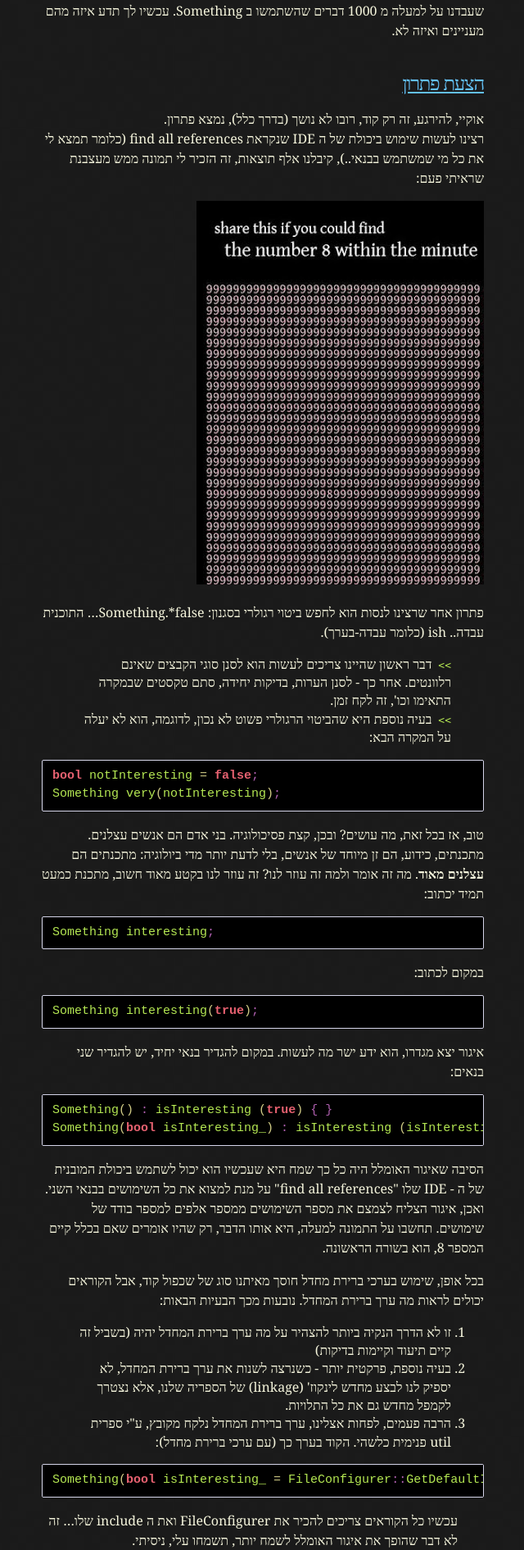
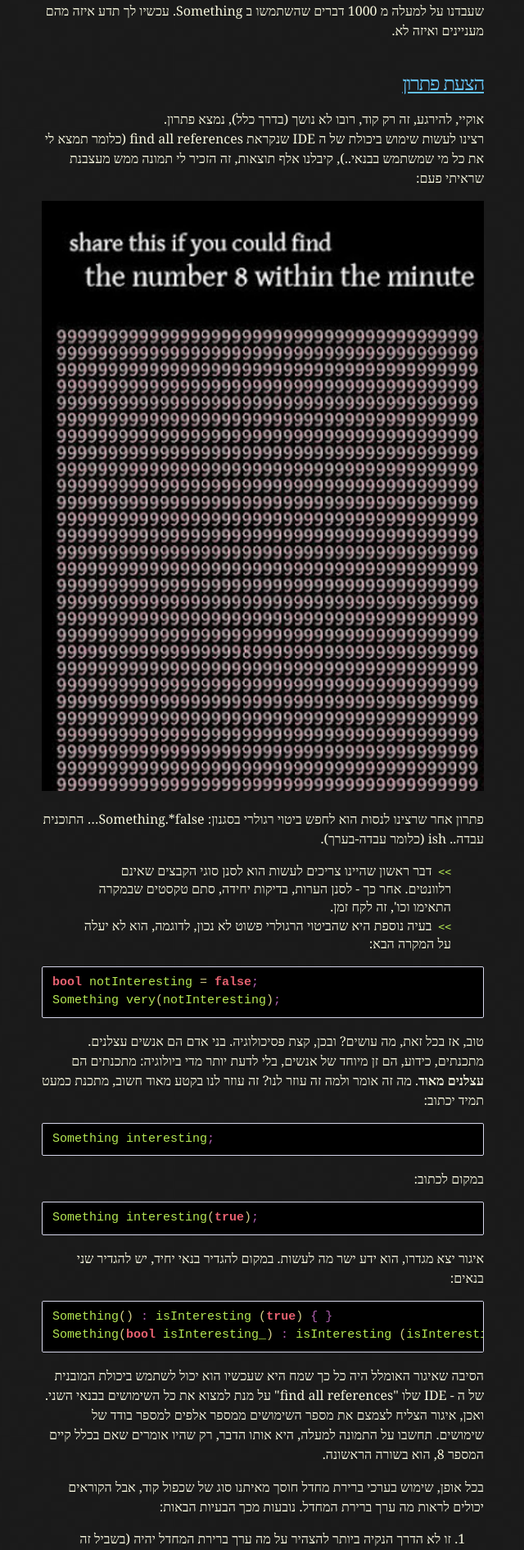
Before and after one commit to monotonically-unstable/monotonically-unstable.github.io, a Jekyll site: the page built from _posts/2015-07-17-avoid_default_parameter_values.html, in a window 1280 px wide. Shown: the part 1440-3331 px from the top of the page at 82% size, without its empty margins (319-959 px from the left). Built offline with Jekyll 4.4.1, drawn with Linux system fonts in a browser that asks for light colours; comment, search, counter and statistics services are not loaded; a style sheet for code colours, icons or effects is not loaded.

Commit message:
Try fixing image size

```diff
--- a/css/dark_base.css
+++ b/css/dark_base.css
@@ -54,8 +54,12 @@ header {
   width: 100%;
   -webkit-font-smoothing: antialiased;
 }
+
+img {
+  width: 100%
+}
+
 section img {
-  width: 100%
   max-width: 100%
 }
 
```
